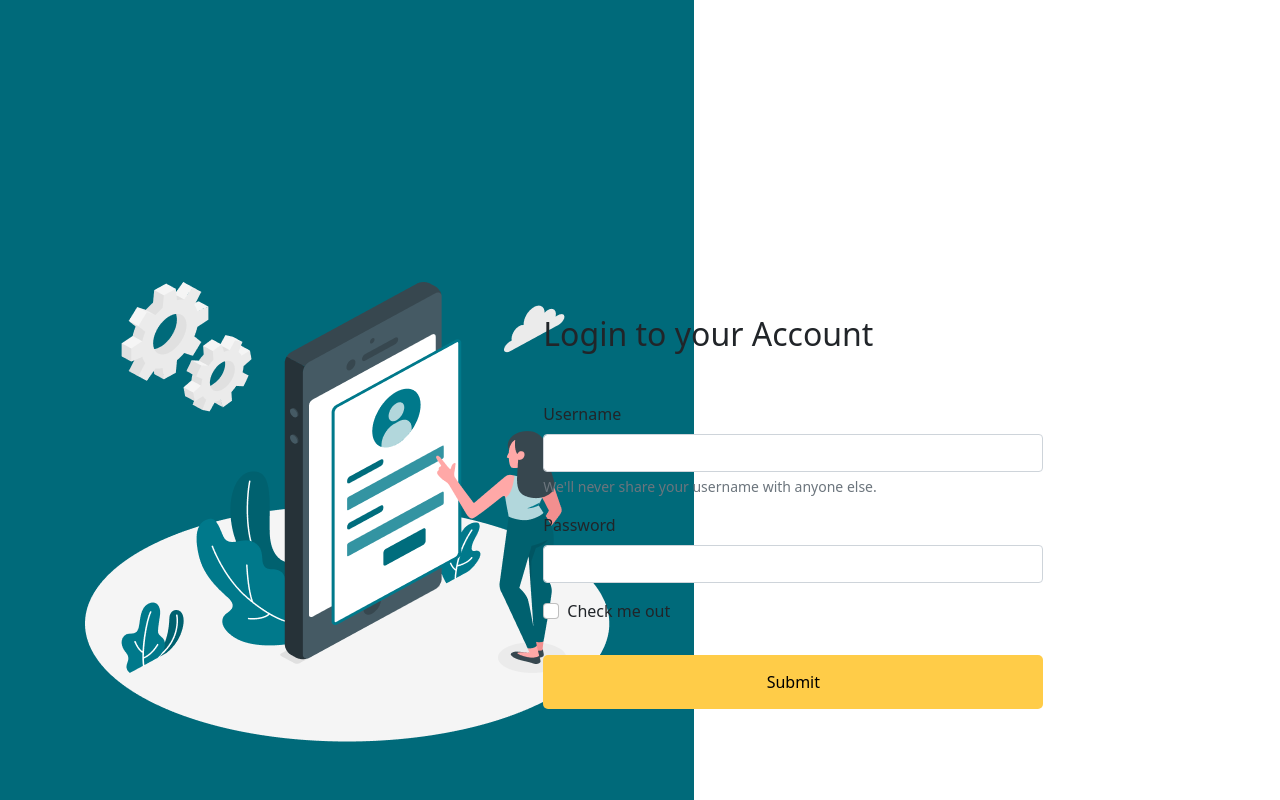
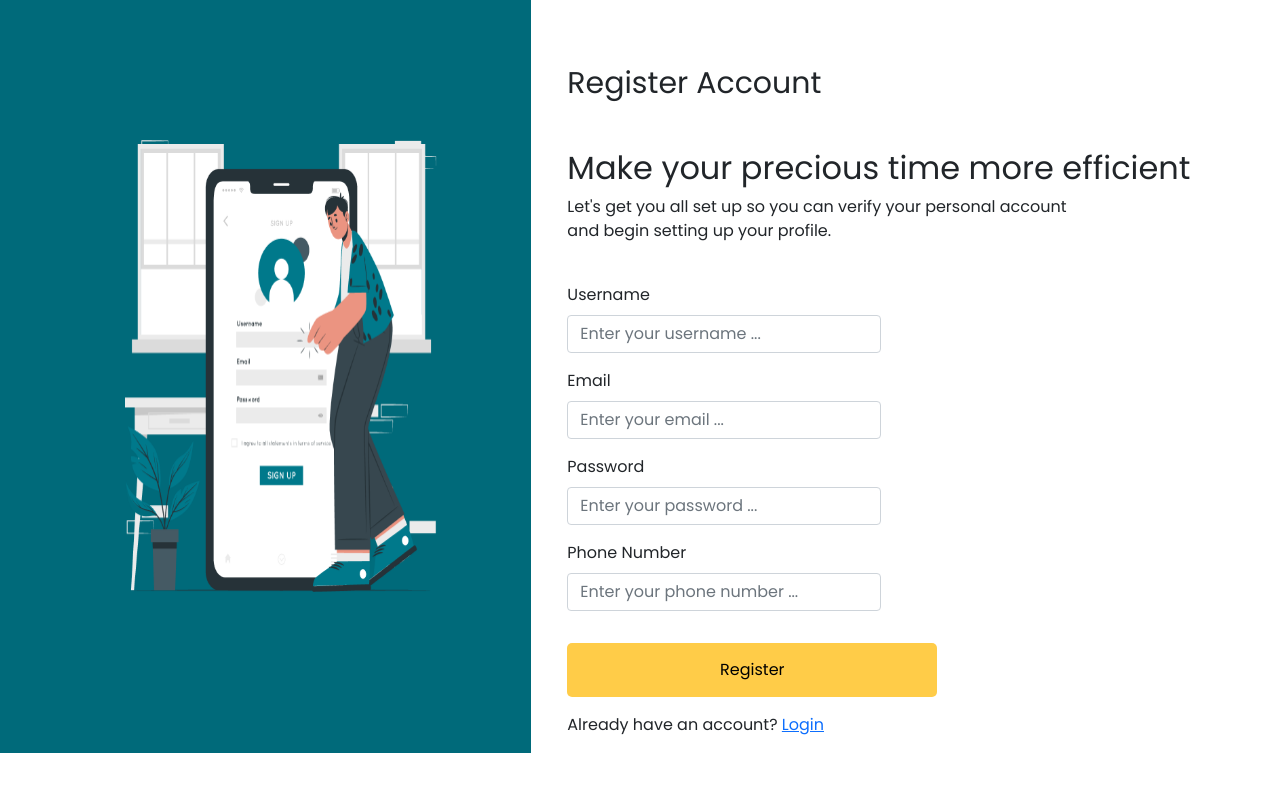
Before and after one commit to rg-km/final-project-engineering-14, a React (Create React App) app in the folder frontend/: page /login in a window 1280 px wide. Shown: the top 800 px of the page. Built offline with nearby package versions, Linux system fonts and the light colour scheme.

Commit message:
implementation register pages

```diff
--- a/frontend/src/App.js
+++ b/frontend/src/App.js
@@ -1,11 +1,11 @@
 import React from "react";
-import { Login } from "./Pages";
+import { Login, Register } from "./Pages";
 
 const App = () => {
-	return (
-		<div>
-			<Login />
-		</div>
-	);
+  return (
+    <div>
+      <Register />
+    </div>
+  );
 };
 export default App;
--- a/frontend/src/Pages/Register/register.css
+++ b/frontend/src/Pages/Register/register.css
@@ -0,0 +1,62 @@
+@import url("https://fonts.googleapis.com/css2?family=Poppins:wght@400;600;700&display=swap");
+:root {
+  --main-color: #006a7a;
+  --button-color: #ffcc48;
+  --main-font: "Poppins", sans-serif;
+}
+
+#register-pages {
+  overflow-x: hidden;
+  max-width: -webkit-max-content;
+  max-width: -moz-max-content;
+  max-width: max-content;
+}
+
+#register-pages .register-left {
+  background-color: #006a7a;
+  left: 2px;
+  top: -1px;
+}
+
+#register-pages .register-left .register-logo {
+  width: 60%;
+  height: 60%;
+  display: -webkit-box;
+  display: -ms-flexbox;
+  display: flex;
+  margin: 140px auto 0 125px;
+}
+
+#register-pages .register-right {
+  font-family: var(--main-font);
+  margin: 65px 0px 0px 100px;
+}
+
+#register-pages .register-right .header-register {
+  font-size: 30px;
+}
+
+#register-pages .register-right .register-text .h2 {
+  font-size: 25px;
+}
+
+#register-pages .register-right .register-text .p {
+  font-size: 16px;
+}
+
+#register-pages .register-right .form-control {
+  width: 50%;
+}
+
+#register-pages .register-right button {
+  width: 370px;
+  height: 54px;
+  left: -1px;
+  top: 72px;
+  background: var(--button-color);
+  color: #000;
+  border-radius: 5px;
+  border: 0px;
+  font-family: var(--main-font);
+}
+/*# sourceMappingURL=register.css.map */
--- a/frontend/src/Pages/Register/register.jsx
+++ b/frontend/src/Pages/Register/register.jsx
@@ -0,0 +1,94 @@
+import React from "react";
+import "./register.css";
+import banner from "../../Assets/Images/Register-Images.png";
+
+export default function register() {
+  return (
+    <section id="register-pages">
+      <div className="row">
+        <div className="register-left col-lg-5 ">
+          <img className="register-logo" src={banner} alt="banner" />
+        </div>
+        <div className="register-right col-lg-6 mx-4">
+          <form>
+            <h2 className="header-register mb-5">Register Account</h2>
+
+            <div className="register-text">
+              <h2>Make your precious time more efficient</h2>
+              <p>
+                Let's get you all set up so you can verify your personal account
+                <br></br>and begin setting up your profile.
+              </p>
+              <br></br>
+            </div>
+            <div className="mb-3">
+              <label htmlFor="name" className="form-label">
+                Username
+              </label>
+              <input
+                type="text"
+                className="form-control"
+                id="name"
+                name="name"
+                placeholder="Enter your username ..."
+                // onChange={}
+              />
+            </div>
+
+            <div className="mb-3">
+              <label htmlFor="email" className="form-label">
+                Email
+              </label>
+
+              <input
+                type="email"
+                className="form-control"
+                id="email"
+                name="email"
+                placeholder="Enter your email ..."
+                // onChange={}
+              />
+            </div>
+
+            <div className="mb-3">
+              <label htmlFor="password" className="form-label">
+                Password
+              </label>
+              <input
+                type="password"
+                className="form-control"
+                id="password"
+                name="password"
+                placeholder="Enter your password ..."
+                // onChange={}
+              />
+            </div>
+
+            <div className="mb-3">
+              <label htmlFor="password" className="form-label">
+                Phone Number
+              </label>
+              <input
+                type="text"
+                className="form-control"
+                id="number"
+                name="number"
+                placeholder="Enter your phone number ..."
+                // onChange={}
+              />
+            </div>
+
+            <button type="submit" className="btn mt-3">
+              Register
+            </button>
+            <div className="login mt-3">
+              <p>
+                Already have an account? <a href="/login">Login</a>
+              </p>
+            </div>
+          </form>
+        </div>
+      </div>
+    </section>
+  );
+}
--- /dev/null
+++ b/frontend/src/Pages/Register/register.scss
@@ -0,0 +1,61 @@
+@import url("https://fonts.googleapis.com/css2?family=Poppins:wght@400;600;700&display=swap");
+
+:root {
+  --main-color: #006a7a;
+  --button-color: #ffcc48;
+
+  --main-font: "Poppins", sans-serif;
+}
+
+#register-pages {
+  overflow-x: hidden;
+  max-width: max-content;
+
+  .register-left {
+    background-color: #006a7a;
+    left: 2px;
+    top: -1px;
+
+    .register-logo {
+      width: 60%;
+      height: 60%;
+      display: flex;
+
+      margin: 140px auto 0 125px;
+    }
+  }
+
+  .register-right {
+    font-family: var(--main-font);
+    margin: 65px 0px 0px 100px;
+
+    .header-register {
+      font-size: 30px;
+    }
+
+    .register-text {
+      .h2 {
+        font-size: 25px;
+      }
+      .p {
+        font-size: 16px;
+      }
+    }
+
+    .form-control {
+      width: 50%;
+    }
+    button {
+      width: 370px;
+      height: 54px;
+      left: -1px;
+      top: 72px;
+
+      background: var(--button-color);
+      color: #000;
+      border-radius: 5px;
+      border: 0px;
+      font-family: var(--main-font);
+    }
+  }
+}
--- a/frontend/src/Pages/index.js
+++ b/frontend/src/Pages/index.js
@@ -1 +1,2 @@
 export { default as Login } from "./Login/login";
+export { default as Register } from "./Register/register";
```
Also changed, not shown: frontend/src/Assets/Images/Register-Images.png, frontend/src/Pages/Login/login.jsx (indentation only), 1 other file (tests, documents, lock files or other folders).
